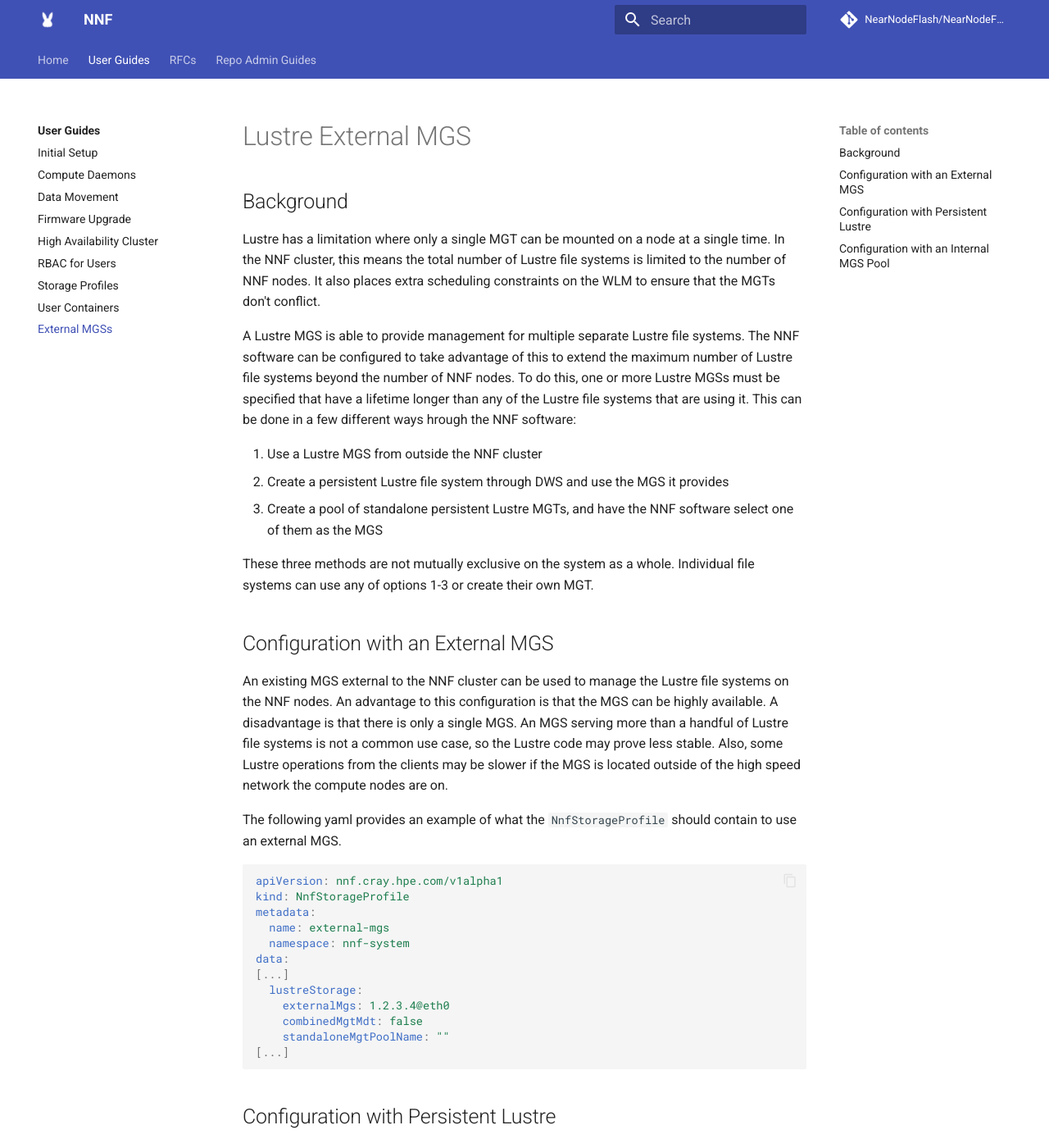
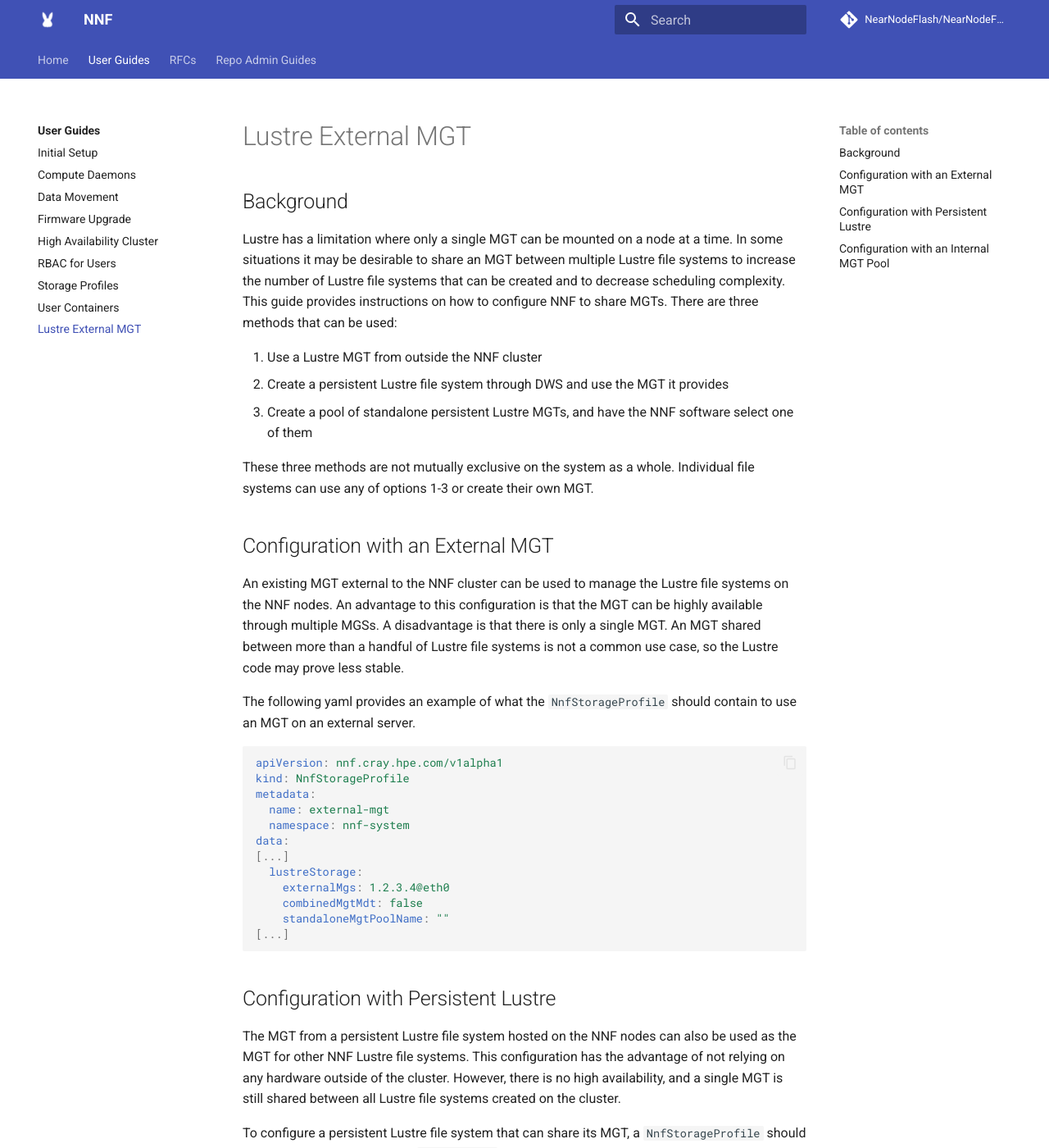
Before and after one commit to NearNodeFlash/NearNodeFlash.github.io, an MkDocs documentation site: the page built from docs/guides/external-mgs/readme.md, in a window 1280 px wide and 1400 px high. Shown: the whole window at 82% size. Built offline with MkDocs 1.6.1 and Material for MkDocs 9.7.7, drawn with Linux system fonts in a browser that asks for light colours; comment, search, counter and statistics services are not loaded; the version menu is left out; some of the changed text lies outside the part shown.

Commit message:
review comments
Signed-off-by: Matt Richerson <matthew.richerson@hpe.com>

````diff
--- a/docs/guides/external-mgs/readme.md
+++ b/docs/guides/external-mgs/readme.md
@@ -3,31 +3,29 @@ authors: Matt Richerson <matthew.richerson@hpe.com>
 categories: provisioning
 ---
 
-# Lustre External MGS
+# Lustre External MGT
 
 ## Background
 
-Lustre has a limitation where only a single MGT can be mounted on a node at a single time. In the NNF cluster, this means the total number of Lustre file systems is limited to the number of NNF nodes. It also places extra scheduling constraints on the WLM to ensure that the MGTs don't conflict.
+Lustre has a limitation where only a single MGT can be mounted on a node at a time. In some situations it may be desirable to share an MGT between multiple Lustre file systems to increase the number of Lustre file systems that can be created and to decrease scheduling complexity. This guide provides instructions on how to configure NNF to share MGTs. There are three methods that can be used:
 
-A Lustre MGS is able to provide management for multiple separate Lustre file systems. The NNF software can be configured to take advantage of this to extend the maximum number of Lustre file systems beyond the number of NNF nodes. To do this, one or more Lustre MGSs must be specified that have a lifetime longer than any of the Lustre file systems that are using it. This can be done in a few different ways hrough the NNF software:
-
-1. Use a Lustre MGS from outside the NNF cluster
-2. Create a persistent Lustre file system through DWS and use the MGS it provides
-3. Create a pool of standalone persistent Lustre MGTs, and have the NNF software select one of them as the MGS
+1. Use a Lustre MGT from outside the NNF cluster
+2. Create a persistent Lustre file system through DWS and use the MGT it provides
+3. Create a pool of standalone persistent Lustre MGTs, and have the NNF software select one of them
 
 These three methods are not mutually exclusive on the system as a whole. Individual file systems can use any of options 1-3 or create their own MGT.
 
-## Configuration with an External MGS
+## Configuration with an External MGT
 
-An existing MGS external to the NNF cluster can be used to manage the Lustre file systems on the NNF nodes. An advantage to this configuration is that the MGS can be highly available. A disadvantage is that there is only a single MGS. An MGS serving more than a handful of Lustre file systems is not a common use case, so the Lustre code may prove less stable. Also, some Lustre operations from the clients may be slower if the MGS is located outside of the high speed network the compute nodes are on.
+An existing MGT external to the NNF cluster can be used to manage the Lustre file systems on the NNF nodes. An advantage to this configuration is that the MGT can be highly available through multiple MGSs. A disadvantage is that there is only a single MGT. An MGT shared between more than a handful of Lustre file systems is not a common use case, so the Lustre code may prove less stable.
 
-The following yaml provides an example of what the `NnfStorageProfile` should contain to use an external MGS.
+The following yaml provides an example of what the `NnfStorageProfile` should contain to use an MGT on an external server.
 
 ```yaml
 apiVersion: nnf.cray.hpe.com/v1alpha1
 kind: NnfStorageProfile
 metadata:
-  name: external-mgs
+  name: external-mgt
   namespace: nnf-system
 data:
 [...]
@@ -40,29 +38,29 @@ data:
 
 ## Configuration with Persistent Lustre
 
-The MGS from a persistent Lustre file system hosted on the NNF nodes can also be used as an external MGS. This configuration has the advantage of not relying on any hardware outside of the cluster as well as hosting the MGS inside the high speed network. However, there is no high availability, and a single MGS is still serving all the Lustre file systems created on the cluster.
+The MGT from a persistent Lustre file system hosted on the NNF nodes can also be used as the MGT for other NNF Lustre file systems. This configuration has the advantage of not relying on any hardware outside of the cluster. However, there is no high availability, and a single MGT is still shared between all Lustre file systems created on the cluster.
 
-To configure a persistent Lustre file system that can share its MGS, a `NnfStorageProfile` should be used that does not specify an external MGS. The MGT can either share a volume with the MDT or not (`combinedMgtMdt`).
+To configure a persistent Lustre file system that can share its MGT, a `NnfStorageProfile` should be used that does not specify `externalMgs`. The MGT can either share a volume with the MDT or not (`combinedMgtMdt`).
 
 ```yaml
 apiVersion: nnf.cray.hpe.com/v1alpha1
 kind: NnfStorageProfile
 metadata:
-  name: persistent-lustre-shared-mgs
+  name: persistent-lustre-shared-mgt
   namespace: nnf-system
 data:
 [...]
   lustreStorage:
     externalMgs: ""
-    combinedMgtMdt: true
+    combinedMgtMdt: false
     standaloneMgtPoolName: ""
 [...]
 ```
 
-The persistent storage is created with the following DW directive
+The persistent storage is created with the following DW directive:
 
 ```bash
-#DW create_persistent name=shared-lustre capacity=100GiB type=lustre profile=persistent-lustre-shared-mgs
+#DW create_persistent name=shared-lustre capacity=100GiB type=lustre profile=persistent-lustre-shared-mgt
 ```
 
 After the persistent Lustre file system is created, an admin can discover the MGS address by looking at the `NnfStorage` resource with the same name as the persistent storage that was created (`shared-lustre` in the above example).
@@ -85,7 +83,7 @@ A separate `NnfStorageProfile` can be created that specifies the MGS address.
 apiVersion: nnf.cray.hpe.com/v1alpha1
 kind: NnfStorageProfile
 metadata:
-  name: internal-mgs
+  name: internal-mgt
   namespace: nnf-system
 data:
 [...]
@@ -96,11 +94,11 @@ data:
 [...]
 ```
 
-With this configuration, an admin must determine that no file systems are using the shared MGS before destroying the persistent Lustre instance.
+With this configuration, an admin must determine that no file systems are using the shared MGT before destroying the persistent Lustre instance.
 
-## Configuration with an Internal MGS Pool
+## Configuration with an Internal MGT Pool
 
-Another method NNF supports is to create a number of persistent Lustre MGTs on NNF nodes. These MGTs are not part of a full file system, but are instead added to a pool of MGTs available for other Lustre file systems to use. Lustre file systems that are created will choose one of the MGSs at random to use and add a reference to make sure it isn't destroyed. This configuration has the advantage of spreading the Lustre management load across multiple servers and keeping MGS traffic within the high speed network. The disadvantage of this configuration is that is does not provide high availability.
+Another method NNF supports is to create a number of persistent Lustre MGTs on NNF nodes. These MGTs are not part of a full file system, but are instead added to a pool of MGTs available for other Lustre file systems to use. Lustre file systems that are created will choose one of the MGTs at random to use and add a reference to make sure it isn't destroyed. This configuration has the advantage of spreading the Lustre management load across multiple servers. The disadvantage of this configuration is that it does not provide high availability.
 
 To configure the system this way, the first step is to make a pool of Lustre MGTs. This is done by creating a persistent instance from a storage profile that specifies the `standaloneMgtPoolName` option. This option tells NNF software to only create an MGT, and to add it to a named pool. The following `NnfStorageProfile` provides an example where the MGT is added to the `example-pool` pool:
 
@@ -108,7 +106,7 @@ To configure the system this way, the first step is to make a pool of Lustre MGT
 apiVersion: nnf.cray.hpe.com/v1alpha1
 kind: NnfStorageProfile
 metadata:
-  name: mgs-pool-member
+  name: mgt-pool-member
   namespace: nnf-system
 data:
 [...]
@@ -119,19 +117,19 @@ data:
 [...]
 ```
 
-The persistent storage is created with the following DW directive:
+A persistent storage MGTs can be created with the following DW directive:
 
 ```bash
 #DW create_persistent name=mgt-pool-member-1 capacity=1GiB type=lustre profile=mgt-pool-member
 ```
 
-Multiple persistent instances can be created using the `mgt-pool-member` profile to add more than one MGS to the pool. To create a Lustre file system that uses one of the MGSs from the pool, an `NnfStorageProfile` should be created that uses the special notation `pool:[pool-name]` in the `externalMgs` field.
+Multiple persistent instances with different names can be created using the `mgt-pool-member` profile to add more than one MGT to the pool. To create a Lustre file system that uses one of the MGTs from the pool, an `NnfStorageProfile` should be created that uses the special notation `pool:[pool-name]` in the `externalMgs` field.
 
 ```yaml
 apiVersion: nnf.cray.hpe.com/v1alpha1
 kind: NnfStorageProfile
 metadata:
-  name: mgs-pool-consumer
+  name: mgt-pool-consumer
   namespace: nnf-system
 data:
 [...]
@@ -142,10 +140,10 @@ data:
 [...]
 ```
 
-The following provides an example DW directive that uses an MGS from the MGS pool:
+The following provides an example DW directive that uses an MGT from the MGT pool:
 
 ```bash
 #DW jobdw name=example-lustre capacity=100GiB type=lustre profile=mgt-pool-consumer
 ```
 
-MGS pools are named, so there can be separate pools with collections of different MGSs in them. A storage profile targeting each pool would be needed.
+MGT pools are named, so there can be separate pools with collections of different MGTs in them. A storage profile targeting each pool would be needed.
--- a/mkdocs.yml
+++ b/mkdocs.yml
@@ -16,7 +16,7 @@ nav:
       - "RBAC for Users": "guides/rbac-for-users/readme.md"
       - "Storage Profiles": "guides/storage-profiles/readme.md"
       - "User Containers": "guides/user-containers/readme.md"
-      - "External MGSs": "guides/external-mgs/readme.md"
+      - "Lustre External MGT": "guides/external-mgs/readme.md"
   - "RFCs":
       - rfcs/index.md
       - "Rabbit Request For Comment Process": "rfcs/0001/readme.md"
````
Also changed, not shown: docs/guides/index.md (+1 -0 lines).
